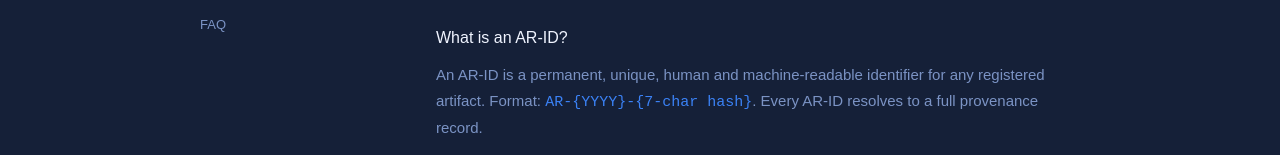
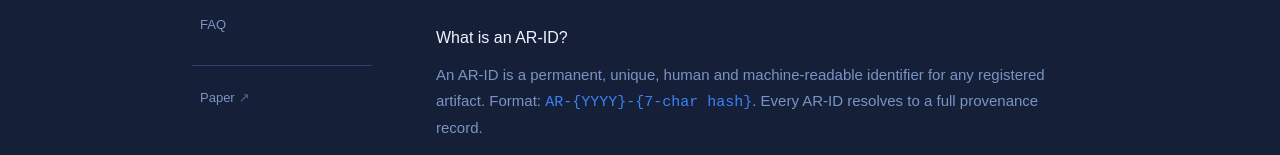
Before and after one commit to AnchorRegistry/ar-ui, a Next.js app: page /docs in a window 1280 px wide. Shown: the part 589-744 px from the top of the page. Built offline with nearby package versions, Linux system fonts and the light colour scheme.

Commit message:
docs: v2/v4 labels → pending; tighten Theorem 3 FAQ

```diff
--- a/app/docs/page.tsx
+++ b/app/docs/page.tsx
@@ -295,6 +295,16 @@ export default function Docs() {
                   </a>
                 ))}
               </nav>
+              <div className="mt-6 border-t border-[#2E4270] pt-4">
+                <a
+                  href="https://arxiv.org/abs/2604.03434"
+                  target="_blank"
+                  rel="noopener noreferrer"
+                  className="inline-flex items-center gap-1 rounded px-2 py-1.5 text-[13px] text-muted-slate transition-colors hover:bg-surface hover:text-off-white"
+                >
+                  Paper <span className="text-muted-slate/60">↗</span>
+                </a>
+              </div>
             </div>
           </aside>
 
@@ -558,6 +568,17 @@ ORDER BY block_timestamp ASC`}
             <section id="security">
               <SectionLabel>05</SectionLabel>
               <SectionHeading>Security &amp; trust</SectionHeading>
+              <Prose className="mb-6">
+                The formal model, proofs, and threat analysis are published in{' '}
+                <a
+                  href="https://arxiv.org/abs/2604.03434"
+                  target="_blank"
+                  rel="noopener noreferrer"
+                  className="text-electric-blue hover:underline"
+                >
+                  Trustless Provenance Trees (Moore, 2026)
+                </a>.
+              </Prose>
               <Prose className="mb-2">The governing principle:</Prose>
               <blockquote className="mb-8 border-l-2 border-gold pl-5">
                 <p className="text-[17px] font-medium text-off-white">
```
